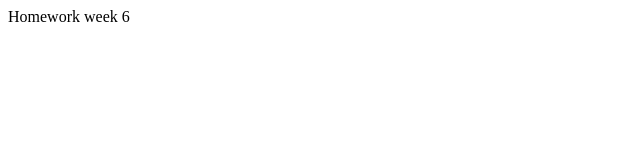
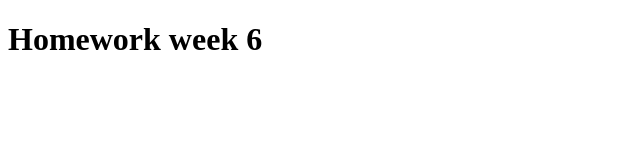
Before and after one commit to Tatyana19012/Homework-week-6, a plain HTML site: page index.html in a window 1280 px wide. Shown: the whole page, without its empty margins (0-640 px from the left). Drawn offline with Linux system fonts and the light colour scheme.

Commit message:
create css

```diff
--- a/index.html
+++ b/index.html
@@ -7,6 +7,6 @@
     <title>Homework week 6</title>
   </head>
   <body>
-    Homework week 6
+    <h1>Homework week 6</h1>
   </body>
 </html>
--- a/style.css
+++ b/style.css
@@ -0,0 +1,3 @@
+h1 {
+  color: blue;
+}
```
